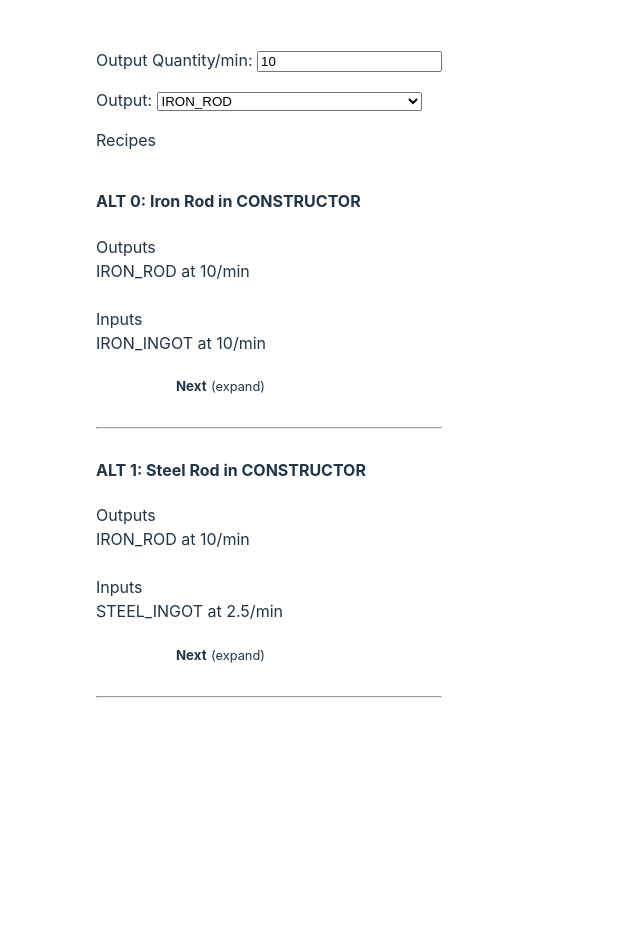
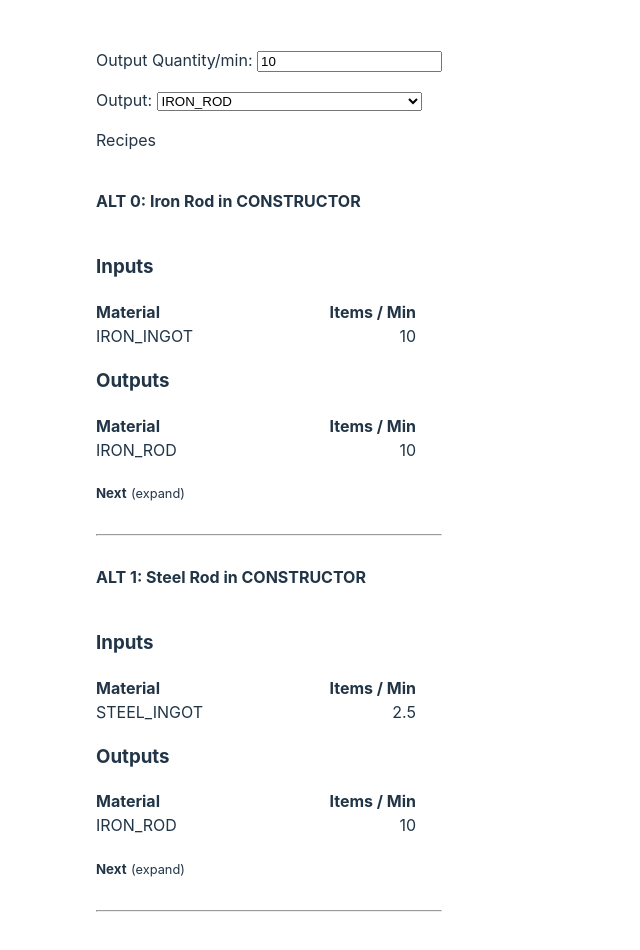
Before and after one commit to jeff012345/satisfactory-planner, a website built with Vite: page index.html in a window 1280 px wide. Shown: the whole page, without its empty margins (0-640 px from the left). Before the commit the page ends 800 px from the top, so only its background shows below. Built offline with nearby package versions, Linux system fonts and the light colour scheme.

Commit message:
change styles. save last selection

```diff
--- a/src/main.ts
+++ b/src/main.ts
@@ -24,7 +24,9 @@ initOutputQuantity();
 createMap();
 
 const select = document.getElementById("materials") as HTMLSelectElement;
-const option = select.options.namedItem("IRON_ROD");
+
+const lastSelection = localStorage.getItem("last-material") || "IRON_ROD";
+const option = select.options.namedItem(lastSelection);
 if (option) {
     option.selected = true;
     select.dispatchEvent(new Event("change"));
--- a/src/recipe-map.ts
+++ b/src/recipe-map.ts
@@ -78,6 +78,8 @@ export function createOutputSelect() {
         const outputQuantity = Number((document.getElementById("outputQuantity") as HTMLInputElement).value);
         console.log("outputQuantity", outputQuantity);
 
+        localStorage.setItem("last-material", select.value);
+
         // @ts-ignore
         const material = Material[select.value];
         const recipes = findRecipes(material);
@@ -85,13 +87,11 @@ export function createOutputSelect() {
 
         document.querySelectorAll("#recipes .next-path-expand")
             .forEach(element => {
-                console.log("next-path-expand", element);
                element.addEventListener("click", expandNextPath);
             });
 
         document.querySelectorAll("#recipes .next-path-collapse")
             .forEach(element => {
-                console.log("next-path-collapse", element);
                 element.addEventListener("click", collapseNextPath);
             });
     });
@@ -143,17 +143,28 @@ function outputPaths(recipes: Recipe[],
 function outputPath(recipe: Recipe, totals: Map<Material, number>, recipeRate: number): string {
     return `
     <div>
+        <div class="inputs ${recipe.inputs.length === 0 ? "empty" : ""}">
+            <h3>Inputs</h3>
+            <div class="material-rates">
+                <div class="row">
+                    <span>Material</span>
+                    <span>Items / Min</span>
+                </div>
+                ${printMaterialRates(recipe.inputs, recipeRate)}
+            </div>
+        </div>
         <div class="outputs">
-            <div>Outputs</div>
             <!-- TODO subtract outputs from totals -->
-            <div>${printOutputs(recipe.outputs, recipeRate)}</div>
+            <h3>Outputs</h3>
+            <div class="material-rates">
+                <div class="row">
+                    <span>Material</span>
+                    <span>Items / Min</span>
+                </div>
+                ${printMaterialRates(recipe.outputs, recipeRate)}
+            </div>
         </div>
-        <br />
-        <div class="inputs">
-            <div>Inputs</div>
-            <div>${makeInputs(recipe.inputs, recipeRate)}</div>
-        </div>
-        <div class="next collapse">
+        <div class="next collapse ${recipe.inputs.length === 0 ? "empty" : ""}">
             <h5>Next</h5>
             <span class="next-path-toggle next-path-expand">(expand)</span>
             <span class="next-path-toggle next-path-collapse">(collapse)</span>
@@ -192,20 +203,19 @@ function nextPaths(inputs: MaterialRate[], totals: Map<Material, number>, scaleF
         .join("");
 }
 
-function makeInputs(inputs: MaterialRate[], scaleFactor: number): string {
-    return inputs
-        .map(input => `<div>${Material[input.material]} at ${input.rate * scaleFactor}/min</div>`)
-        .join("");
-}
-
 function printTotals(totals: Map<Material, number>): string {
     return Array.from(totals.entries())
         .map(entry => `<div>${Material[entry[0]]} = ${entry[1]}</div>`)
         .join("");
 }
 
-function printOutputs(outputs: MaterialRate[], scaleFactor: number) {
-    return outputs
-        .map(output => `<div>${Material[output.material]} at ${output.rate * scaleFactor}/min</div>`)
+function printMaterialRates(materialRates: MaterialRate[], scaleFactor: number) {
+    return materialRates
+        .map(materialRate => `
+            <div class="row">
+                <span>${Material[materialRate.material]}</span>
+                <span>${Number((materialRate.rate * scaleFactor).toFixed(3))}</span>
+            </div>`
+        )
         .join("")
 }
--- a/src/style.css
+++ b/src/style.css
@@ -55,7 +55,7 @@ h1 {
 }
 
 
-div.next {
+div.next-path {
   margin-left: 5em;
 }
 
@@ -97,3 +97,33 @@ div.next h5 {
 .next.collapse > .next-path {
   display: none;
 }
+
+.outputs h4,
+.inputs h4 {
+  font-weight: bold;
+}
+
+.inputs.empty,
+.next.empty {
+  display: none;
+}
+
+.material-rates {
+  display: flex;
+  justify-content: flex-end;
+  flex-direction: column;
+  max-width: 20em;
+}
+
+.material-rates .row {
+  display: flex;
+  justify-content: flex-end;
+}
+
+.material-rates .row:first-child {
+  font-weight: bold;
+}
+
+.material-rates > div > span:first-child {
+  flex-grow: 1;
+}
```
